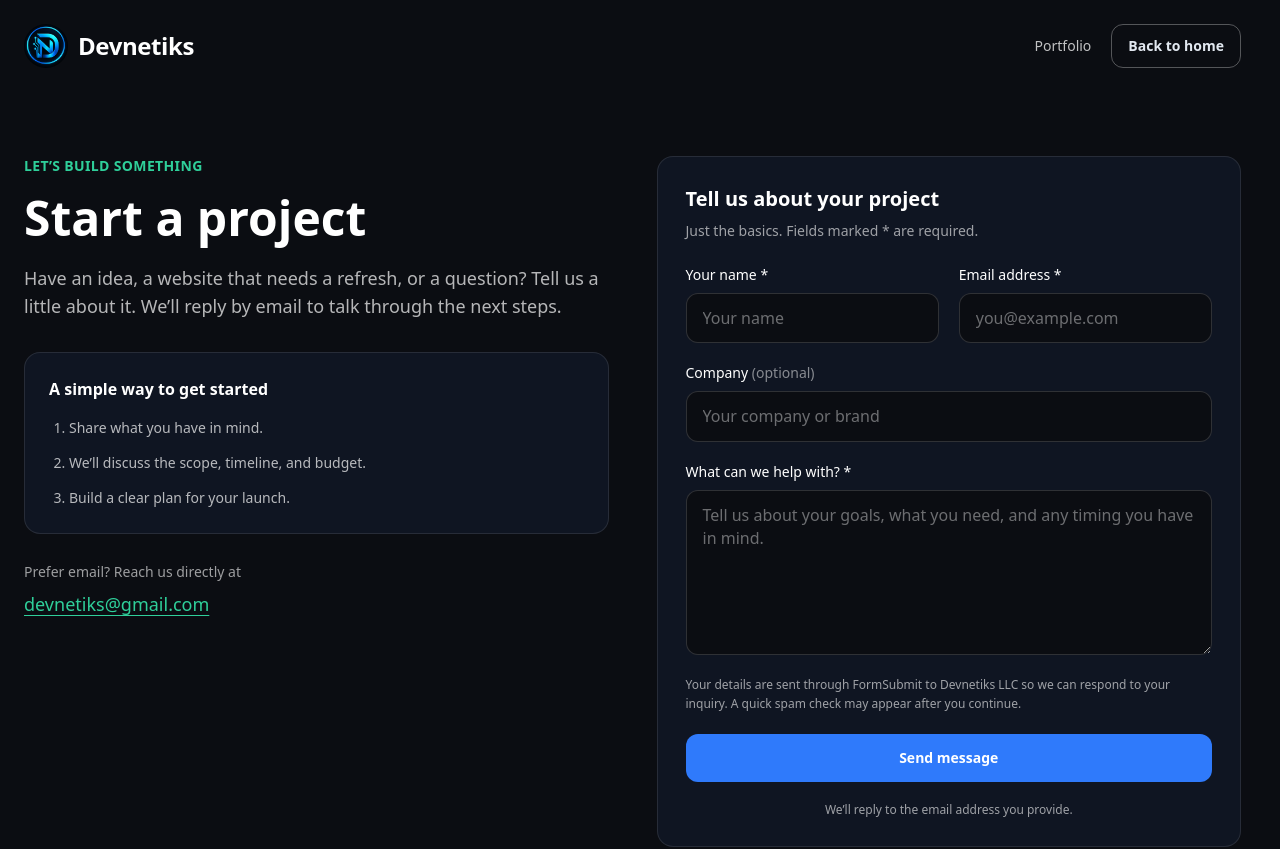
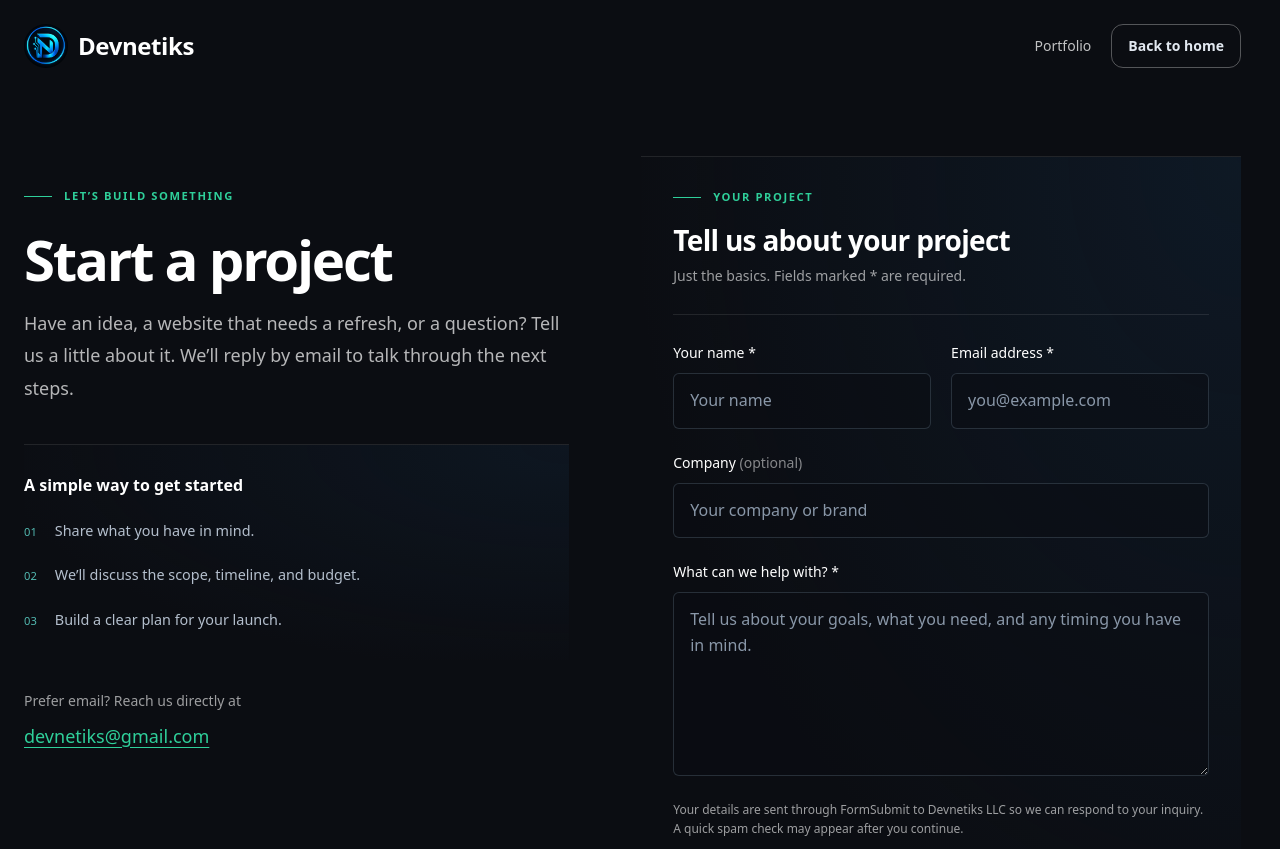
Before and after one commit to webdevRafa/devnetiks, a React (Vite) app: page /start in a window 1280 px wide. Shown: the top 849 px of the page. Built offline with nearby package versions, Linux system fonts and the light colour scheme.

Commit message:
Refine start page with subtle gradient panels and form styling

```diff
--- /dev/null
+++ b/src/pages/StartProjectPage.css
@@ -0,0 +1,27 @@
+.start-layout { width: 100%; max-width: 1280px; margin: 0 auto; display: grid; grid-template-columns: 1fr 1.1fr; gap: 72px; padding: 64px 24px 96px; }
+.start-intro { padding-top: 32px; }
+.start-eyebrow { display: flex; align-items: center; gap: 12px; color: var(--accent-color2); font-size: .7rem; font-weight: 600; letter-spacing: .14em; margin-bottom: 24px; }
+.start-eyebrow::before { content: ""; width: 28px; height: 1px; background: currentColor; }
+.start-title { font-size: clamp(2.5rem, 4.4vw, 4rem); font-weight: 650; line-height: 1.1; letter-spacing: -.04em; text-wrap: balance; }
+.start-intro > p:not(.start-eyebrow) { line-height: 1.8; }
+.start-process { margin-top: 40px; padding: 28px 24px 28px 0; background: radial-gradient(ellipse at 100% 0%, #17385836, transparent 75%); border-top: 1px solid #ffffff18; }
+.start-steps { margin-top: 22px; counter-reset: steps; display: grid; gap: 20px; color: #b4bfcd; font-size: .9rem; line-height: 1.7; }
+.start-steps li { counter-increment: steps; display: flex; gap: 18px; }
+.start-steps li::before { content: "0" counter(steps); color: #52b8b0; font-size: .7rem; padding-top: 3px; font-variant-numeric: tabular-nums; }
+.start-form-panel { min-width: 0; background: radial-gradient(ellipse at 100% 0%, #17385845, transparent 72%); padding: 32px; border-top: 1px solid #ffffff18; }
+.start-form-heading { padding-bottom: 28px; border-bottom: 1px solid #ffffff18; }
+.start-form-heading .start-eyebrow { margin-bottom: 16px; }
+.start-form-heading h2 { font-size: clamp(1.4rem, 2.2vw, 1.75rem); font-weight: 600; letter-spacing: -.025em; line-height: 1.3; }
+.start-form { display: grid; gap: 24px; margin-top: 28px; }
+.start-form .contact-input { display: block; width: 100%; margin-top: 10px; padding: 14px 16px; border: 1px solid #8da8bd38; border-radius: 6px; background: #0b0d1280; color: #f5f7fa; font-family: inherit; font-size: 1rem; font-weight: 400; line-height: 1.6; transition: border-color .2s, background .2s; }
+.start-form .contact-input::placeholder { color: #8997a8; opacity: 1; }
+.start-form .contact-input:hover { border-color: #8da8bd70; }
+.start-form .contact-input:focus-visible { outline: 2px solid #46c8b9; outline-offset: 3px; border-color: #46c8b9; background: #0b0d12; }
+.start-form textarea { min-height: 168px; }
+.start-submit { display: inline-flex; align-items: center; justify-content: space-between; gap: 24px; justify-self: start; min-height: 48px; padding: 10px 0; color: white; font-size: .95rem; font-weight: 600; border-bottom: 1px solid #91a7b577; cursor: pointer; }
+.start-submit:hover { color: var(--accent-color2); border-color: currentColor; }
+.start-submit:focus-visible { outline: 2px solid var(--accent-color2); outline-offset: 6px; }
+.start-submit:disabled { opacity: .65; cursor: wait; }
+@media (max-width: 1023px) { .start-layout { gap: 32px; } .start-form-panel { padding: 28px 20px; } }
+@media (max-width: 767px) { .start-layout { grid-template-columns: 1fr; padding-top: 24px; gap: 40px; } .start-intro { padding-top: 16px; } .start-form-panel { padding: 28px 16px; margin-inline: -16px; } .start-process { margin-top: 28px; } }
+@media (prefers-reduced-motion: reduce) { .start-form .contact-input { transition: none; } }
--- a/src/pages/StartProjectPage.tsx
+++ b/src/pages/StartProjectPage.tsx
@@ -2,6 +2,8 @@ import { useEffect, useRef, useState, type FormEvent } from "react";
 import { SITE_URL } from "@/seo";
 import SiteHeader from "@/components/SiteHeader";
 import SiteFooter from "@/components/SiteFooter";
+import ArrowUpRight from "@/components/ArrowUpRight";
+import "./StartProjectPage.css";
 
 export default function StartProjectPage() {
   const [busy, setBusy] = useState(false);
@@ -34,14 +36,14 @@ export default function StartProjectPage() {
   return (
     <div className="flex min-h-screen flex-col bg-[var(--color-background)] text-white">
       <SiteHeader />
-      <main id="main-content" className="mx-auto grid w-full max-w-7xl gap-10 px-6 pb-20 pt-10 md:grid-cols-2 md:gap-12 md:pt-16">
-        <section>
-          <p className="mb-3 text-sm font-semibold tracking-wide text-[var(--accent-color2)]">LET’S BUILD SOMETHING</p>
-          <h1 className="text-balance text-4xl font-bold leading-tight md:text-5xl">Start a project</h1>
+      <main id="main-content" className="start-layout">
+        <section className="start-intro">
+          <p className="start-eyebrow">LET’S BUILD SOMETHING</p>
+          <h1 className="start-title">Start a project</h1>
           <p className="mt-4 max-w-xl text-white/70 md:text-lg">Have an idea, a website that needs a refresh, or a question? Tell us a little about it. We’ll reply by email to talk through the next steps.</p>
-          <div className="mt-8 rounded-2xl border border-white/10 bg-[var(--color-card)] p-6">
+          <div className="start-process">
             <h2 className="font-semibold">A simple way to get started</h2>
-            <ol className="mt-4 list-decimal space-y-3 pl-5 text-sm leading-relaxed text-white/70">
+            <ol className="start-steps">
               <li>Share what you have in mind.</li>
               <li>We’ll discuss the scope, timeline, and budget.</li>
               <li>Build a clear plan for your launch.</li>
@@ -50,13 +52,14 @@ export default function StartProjectPage() {
           <p className="mt-7 text-sm text-white/60">Prefer email? Reach us directly at</p>
           <a href="mailto:devnetiks@gmail.com" className="mt-2 inline-block text-lg text-[var(--accent-color2)] underline underline-offset-4 hover:text-white">devnetiks@gmail.com</a>
         </section>
-        <section aria-labelledby="contact-heading" className="rounded-2xl border border-white/10 bg-[var(--color-card)] p-6 md:p-7">
+        <section aria-labelledby="contact-heading" className="start-form-panel">
+          <div className="start-form-heading"><p className="start-eyebrow">YOUR PROJECT</p>
           <h2 id="contact-heading" className="text-xl font-semibold">Tell us about your project</h2>
-          <p className="mt-2 text-sm text-white/60">Just the basics. Fields marked * are required.</p>
+          <p className="mt-2 text-sm text-white/60">Just the basics. Fields marked * are required.</p></div>
           <form action="https://formsubmit.co/devnetiks@gmail.com" method="POST" onSubmit={submit} onInput={(event) => {
             const field = event.target;
             if (field instanceof HTMLInputElement || field instanceof HTMLTextAreaElement) field.setCustomValidity("");
-          }} className="mt-6 grid gap-5" aria-busy={busy}>
+          }} className="start-form" aria-busy={busy}>
             <input type="hidden" name="_subject" value="New Devnetiks website inquiry" />
             <input type="hidden" name="_template" value="table" />
             <input type="hidden" name="_next" value={`${SITE_URL}/thank-you`} />
@@ -76,8 +79,8 @@ export default function StartProjectPage() {
               <textarea id="message" name="message" required maxLength={5000} rows={6} className="contact-input resize-y" placeholder="Tell us about your goals, what you need, and any timing you have in mind." />
             </label>
             <p id="form-note" className="text-xs leading-relaxed text-white/60">Your details are sent through FormSubmit to Devnetiks LLC so we can respond to your inquiry. A quick spam check may appear after you continue.</p>
-            <button type="submit" disabled={busy} aria-describedby="form-note" className="min-h-12 rounded-xl bg-[var(--accent-color1)] px-5 py-3 text-sm font-semibold text-white transition hover:bg-[var(--accent-color1-hover)] disabled:cursor-wait disabled:opacity-60">{busy ? "Continuing…" : "Send message"}</button>
-            <p role="status" className="text-center text-xs text-white/60">{busy ? "Opening the form submission page. If it doesn’t open, email us directly." : "We’ll reply to the email address you provide."}</p>
+            <button type="submit" disabled={busy} aria-describedby="form-note" className="start-submit">{busy ? "Continuing…" : "Send message"}<ArrowUpRight /></button>
+            <p role="status" className="text-xs text-white/60">{busy ? "Opening the form submission page. If it doesn’t open, email us directly." : "We’ll reply to the email address you provide."}</p>
           </form>
         </section>
       </main>
```
